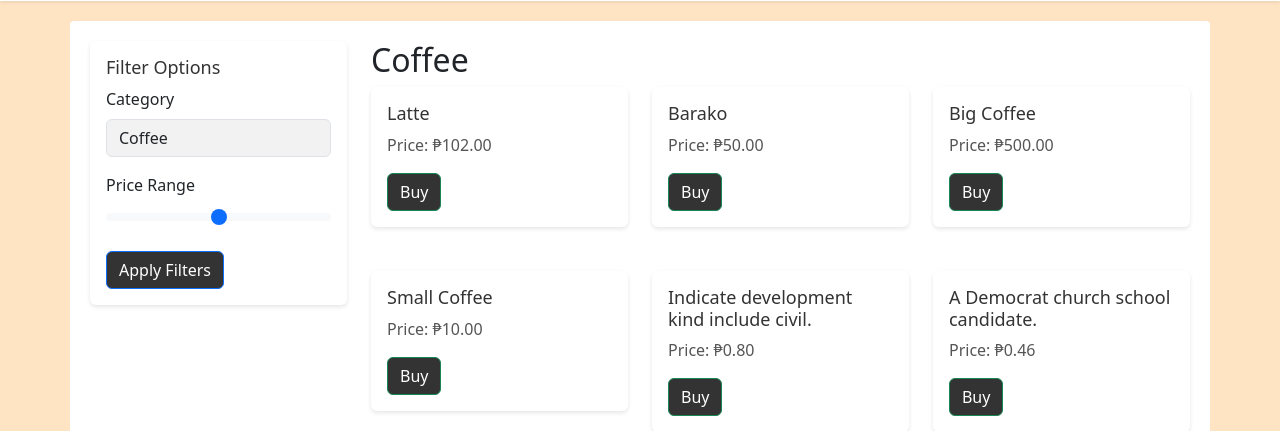
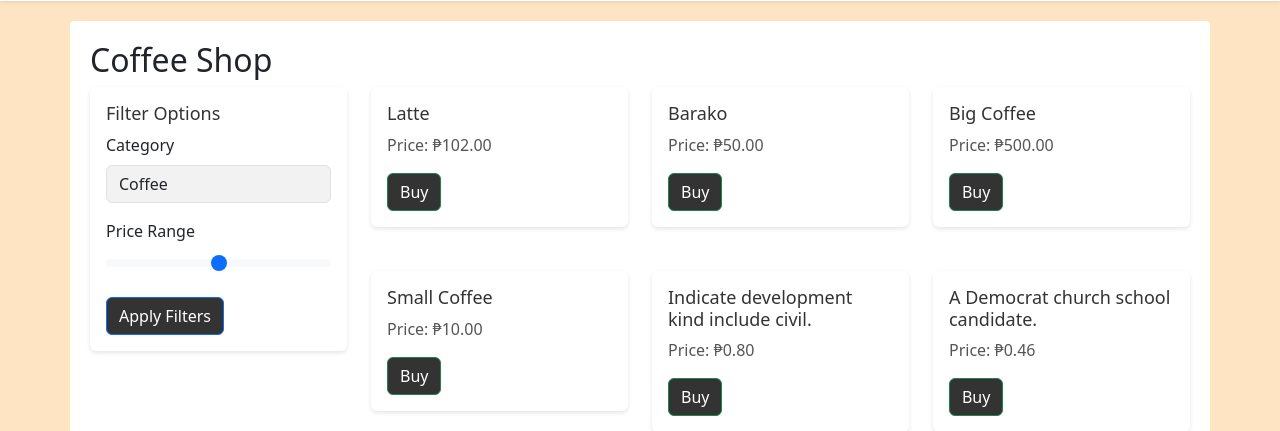
Before and after one commit to KertSolas/CoffeeShop, a Django app: page / in a window 1280 px wide. Shown: the part 385-816 px from the top of the page. Run offline with Django 4.2, Linux system fonts and the light colour scheme; data comes from the database, SQL or seed files in the repository.

Commit message:
Update product_list.html

```diff
--- a/coffeeshop/shop/templates/shop/product_list.html
+++ b/coffeeshop/shop/templates/shop/product_list.html
@@ -87,6 +87,7 @@
     </nav>
 
     <div class="container">
+        <h2>Coffee Shop</h2>
         <div class="row">
             <!-- Filter Options Sidebar (Left Side) -->
             <div class="col-md-3 mb-4">
@@ -114,7 +115,6 @@
 
             <!-- Product Listings (Right Side) -->
             <div class="col-md-9">
-                <h2>Coffee</h2>
                 <div class="row">
                     {% for product in coffee_names %}
                         <div class="col-lg-4 col-md-6 mb-4">
```
